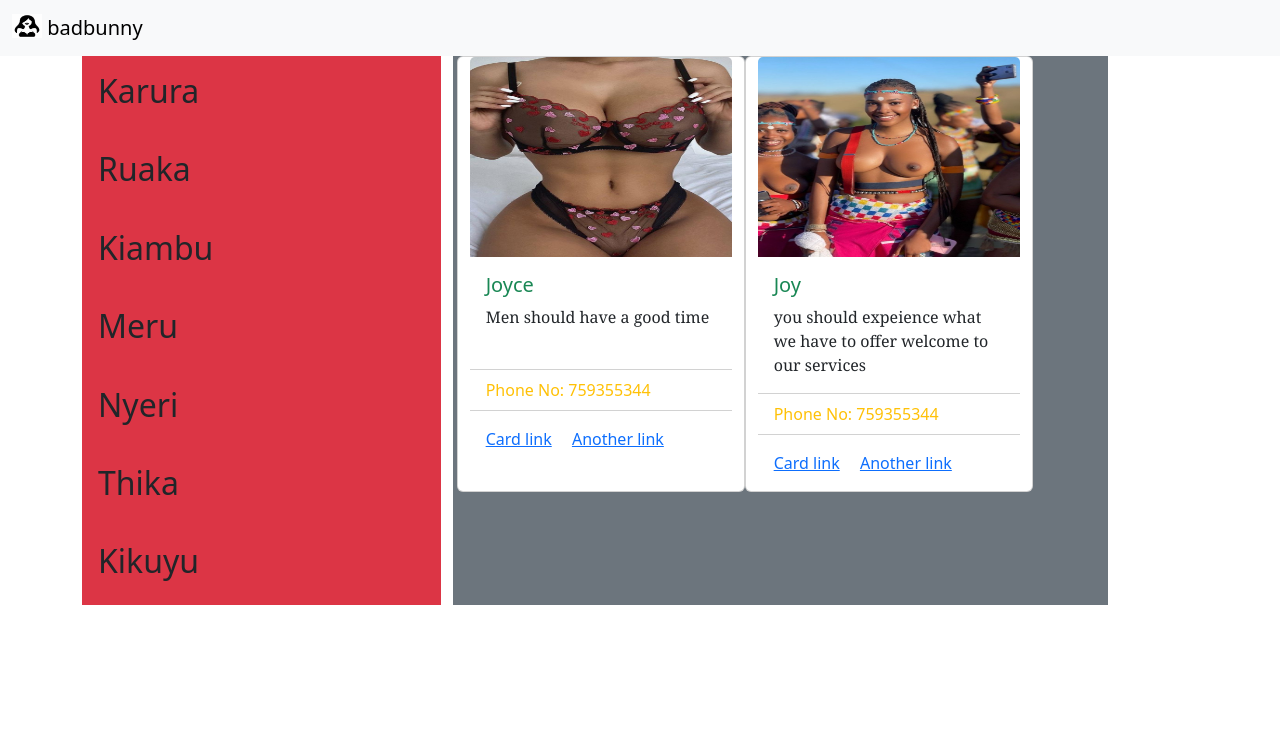
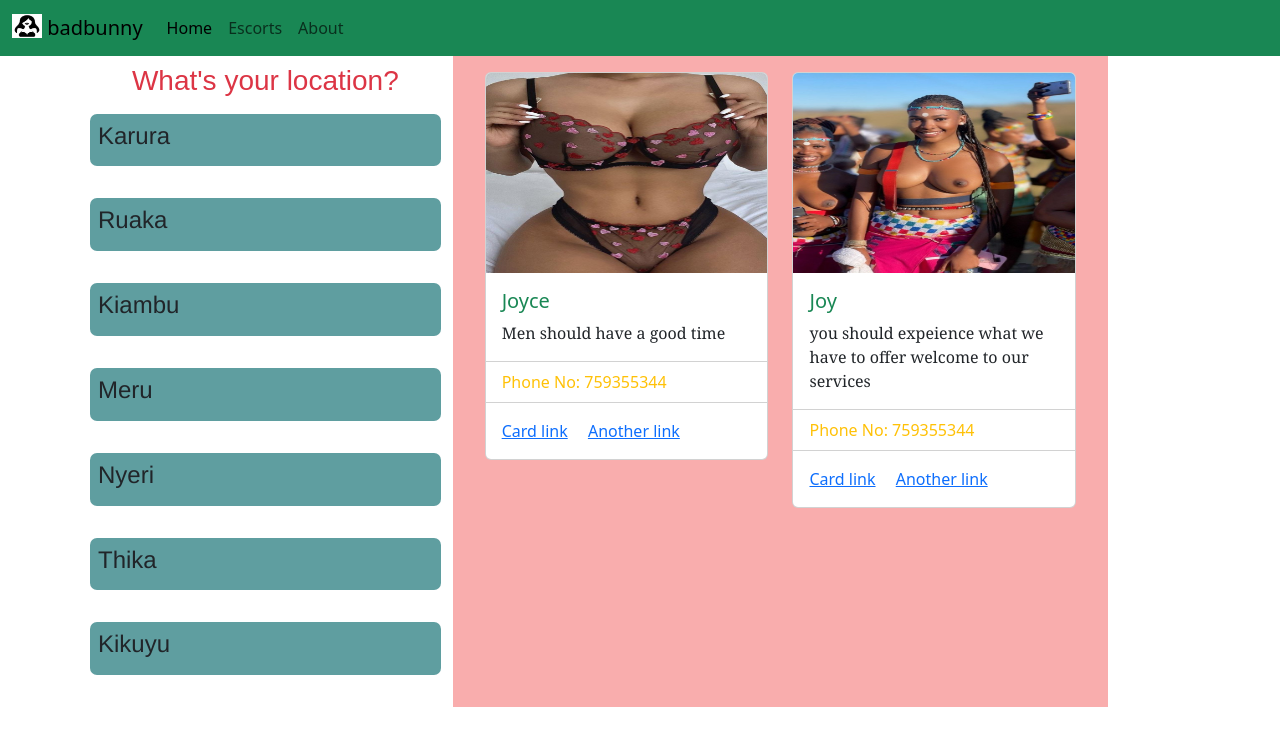
Before and after one commit to Royweru/django-hotbunny, a Django app: page / in a window 1280 px wide. Shown: the top 746 px of the page. Run offline with Django 4.2, Linux system fonts and the light colour scheme; data comes from the database, SQL or seed files in the repository.

Commit message:
modified:   templates/base/index.html 	new file:   templates/components/card.html 	new file:   templates/components/locations-bar.html 	modified:   templates/navbar.html

```diff
--- a/templates/base/index.html
+++ b/templates/base/index.html
@@ -6,42 +6,31 @@
 
  <div class="container">
     <div class="row gx-2">
-    <div class=" col-md-4">
 
-     {% for location in locations  %}
-        <div class=" p-3 bg-danger text-dark me-2">
-           <h2>
-            {{location}}
-           </h2>
+    <div class=" col-md-4 gap-y-5">
+     <div class="  p-2 " style="width: 100%; border-radius:30px; display:flex; flex-direction:column; background-color:white; align-items:center; ">
+        <div>
+            <h3 class=" text-danger" style="font-family:fantasy">
+                What's your location?
+            </h3>
         </div>
-     {% endfor %}
+        {% for location in locations  %}
+        {% include 'components/locations-bar.html' %}
+      {% endfor %}
+     </div>
 
     </div>
-     <div class=" col-md-7 bg-secondary">
-       <div class=" container">
-          <div class=" row  w-full">
-            {% for escort in escorts %}
-            <div class="card col-12 col-md-6" style="width: 18rem;">
-                <img src="{{escort.image}}" class="card-img-top" alt="..." style="height: 200px; width:100%;">
-                <div class="card-body">
-                  <h5 class="card-title text-success" >{{escort}}</h5>
-                  <p class="card-text"
-                  style=" font-family:Georgia, 'Times New Roman', Times, serif;">
-                    {{escort.description}}
-                </p>
-                </div>
-                <ul class="list-group list-group-flush">
-                  <li class="list-group-item text-warning">Phone No: {{escort.phoneNo}}</li>
-                </ul>
-                <div class="card-body">
-                  <a href="#" class="card-link">Card link</a>
-                  <a href="#" class="card-link">Another link</a>
-                </div>
-              </div>
-            {% endfor %}
+
+    <div class="col-md-7 " style="background-color:rgb(249, 173, 173)">
+        <div class="container">
+            <div class="row row-cols-1 row-cols-md-2 gap-x-4 p-3">
+                {% for escort in escorts %}
+                  {% include 'components/card.html' %}
+                {% endfor %}
+            </div>
         </div>
-          </div>
-       </div>
+    </div>
+
      </div>
     </div>
 
--- /dev/null
+++ b/templates/components/card.html
@@ -0,0 +1,19 @@
+<div class="col mb-4">
+    <!-- mb-4 adds margin-bottom to create space between cards -->
+    <div class="card">
+        <img src="{{escort.image}}" class="card-img-top" alt="..." style="height: 200px; width:100%;">
+        <div class="card-body">
+            <h5 class="card-title text-success">{{escort}}</h5>
+            <p class="card-text" style="font-family:Georgia, 'Times New Roman', Times, serif;">
+                {{escort.description}}
+            </p>
+        </div>
+        <ul class="list-group list-group-flush">
+            <li class="list-group-item text-warning">Phone No: {{escort.phoneNo}}</li>
+        </ul>
+        <div class="card-body">
+            <a href="#" class="card-link">Card link</a>
+            <a href="#" class="card-link">Another link</a>
+        </div>
+    </div>
+</div>
--- /dev/null
+++ b/templates/components/locations-bar.html
@@ -0,0 +1,5 @@
+<div class=" p-2  mb-4 mt-2" style="background-color: cadetblue; border-radius: 7px; width:100%; display:flex; align-items:center; justify-content:space-between;">
+  <h4 style=" font-family:'Franklin Gothic Medium', 'Arial Narrow', Arial, sans-serif">
+    {{location}}
+  </h4>
+</div>
--- a/templates/navbar.html
+++ b/templates/navbar.html
@@ -1,9 +1,19 @@
 {% load static %}
-<nav class="navbar bg-body-tertiary">
+<nav class="navbar bg-success navbar-expand-lg">
     <div class="container-fluid">
       <a class="navbar-brand" href="#">
         <img src="{% static '/images/logo.jpeg'%}" alt="Logo" width="30" height="24" class="d-inline-block align-text-top">
         badbunny
       </a>
+      <button class="navbar-toggler" type="button" data-bs-toggle="collapse" data-bs-target="#navbarNavAltMarkup" aria-controls="navbarNavAltMarkup" aria-expanded="false" aria-label="Toggle navigation">
+        <span class="navbar-toggler-icon"></span>
+      </button>
+      <div class="collapse navbar-collapse" id="navbarNavAltMarkup">
+        <div class="navbar-nav">
+          <a class="nav-link active" aria-current="page" href="#">Home</a>
+          <a class="nav-link" href="#">Escorts</a>
+          <a class="nav-link" href="#">About</a>
+        </div>
+      </div>
     </div>
   </nav>
```
